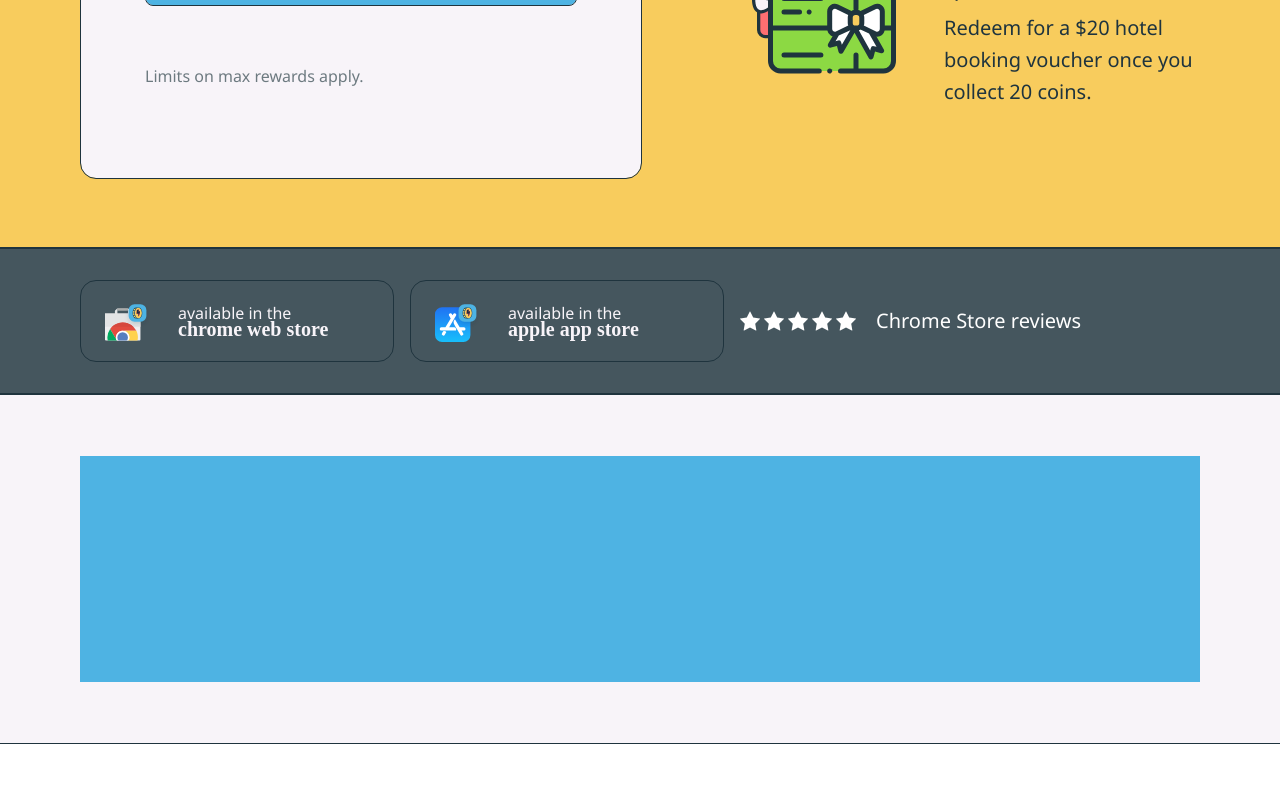
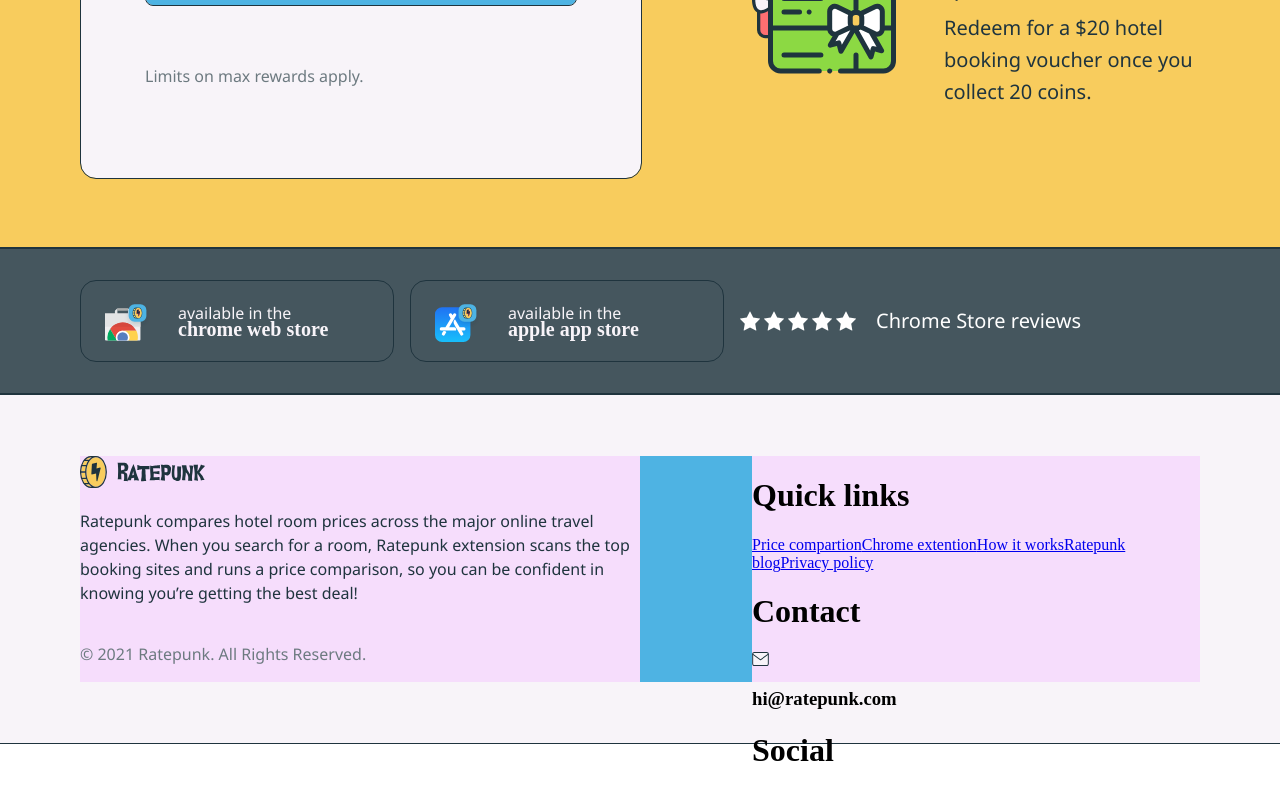
Before and after one commit to nsn1930/CoinRateAssignment, a React (Create React App) app in the folder coinrate/: page / in a window 1280 px wide. Shown: the part 761-1561 px from the top of the page. Before the commit the page ends 1505 px from the top, so only its background shows below. Built offline with nearby package versions, Linux system fonts and the light colour scheme.

Commit message:
footer content

```diff
--- a/coinrate/src/App.scss
+++ b/coinrate/src/App.scss
@@ -294,5 +294,42 @@
     width: 1120px;
     height: 65%;
     background-color: #4EB3E3;
+   .leftColumnFooter{
+      display: flex;
+      width: 50%;
+      height: 100%;
+      background: #f6ddfc;
+      opacity: 1;
+      .leftFooterContent{
+        display: flex;
+        flex-direction: column;
+        align-items: flex-start;
+        justify-content: space-between;
+        img{
+          height: 32px;
+        }
+        h2{
+          text-align: left;
+          font: normal normal normal 16px/24px Noto Sans;
+          letter-spacing: 0px;
+          color: #1F343E;
+          opacity: 1;
+        }
+        h3{
+          text-align: left;
+          font: normal normal normal 16px/24px Noto Sans;
+          letter-spacing: 0px;
+          color: #6D7A80;
+          opacity: 1;
+        }
+      }
+    }
+    .rightColumnFooter{
+      display: flex;
+      width: 40%;
+      height: 100%;
+      background: #f6ddfc;
+      opacity: 1;
+    }
   }
 }
--- a/coinrate/src/components/LeftFooter.jsx
+++ b/coinrate/src/components/LeftFooter.jsx
@@ -0,0 +1,14 @@
+import logo from '../assets/logo.svg';
+
+function LeftFooter() {
+    return (
+        <div className="leftColumnFooter">
+            <div className="leftFooterContent">
+                <img className='logoCoin' src={logo} alt="logo" />
+                <h2>Ratepunk compares hotel room prices across the major online travel agencies. When you search for a room, Ratepunk extension scans the top booking sites and runs a price comparison, so you can be confident in knowing you’re getting the best deal!</h2>
+                <h3>© 2021 Ratepunk. All Rights Reserved.</h3>
+            </div>
+        </div>
+    )
+}
+export default LeftFooter;
--- a/coinrate/src/components/MainFooter.jsx
+++ b/coinrate/src/components/MainFooter.jsx
@@ -1,7 +1,12 @@
+import LeftFooter from "./LeftFooter";
+import RightFooter from "./RightFooter";
+
 function MainFooter() {
     return (
         <div className="mainFooter">
             <div className="footerColumns">
+                <LeftFooter></LeftFooter>
+                <RightFooter></RightFooter>
             </div>
         </div>
     );
--- a/coinrate/src/components/RightFooter.jsx
+++ b/coinrate/src/components/RightFooter.jsx
@@ -0,0 +1,43 @@
+import email from '../assets/email-footer.svg';
+import instagram from '../assets/instagram.svg';
+import facebook from '../assets/facebook.svg';
+import linkedin from '../assets/linkedin.svg';
+import twitter from '../assets/twitter.svg';
+import tiktok from '../assets/tiktok.svg';
+
+function RightFooter() {
+    return (
+        <div className="rightColumnFooter">
+            <div className="rightFooterContent">
+                <div className="quickLinks">
+                    <h1>Quick links</h1>
+                    <div className="linksFooter">
+                        <a href=".">Price compartion</a>
+                        <a href=".">Chrome extention</a>
+                        <a href=".">How it works</a>
+                        <a href=".">Ratepunk blog</a>
+                        <a href=".">Privacy policy</a>
+                    </div>
+                </div>
+                <div className="contact">
+                    <h1>Contact</h1>
+                    <div className="contactMail">
+                        <img className='email' src={email} alt="email" />
+                        <h3>hi@ratepunk.com</h3>
+                    </div>
+                </div>
+                <div className="social">
+                    <h1>Social</h1>
+                    <div className="socialLinks">
+                        <img className='instagram' src={instagram} alt="instagram" />
+                        <img className='facebook' src={facebook} alt="facebook" />
+                        <img className='linkedin' src={linkedin} alt="linkedin" />
+                        <img className='twitter' src={twitter} alt="twitter" />
+                        <img className='tiktok' src={tiktok} alt="tiktok" />
+                    </div>
+                </div>
+            </div>
+        </div>
+    )
+}
+export default RightFooter;
```
